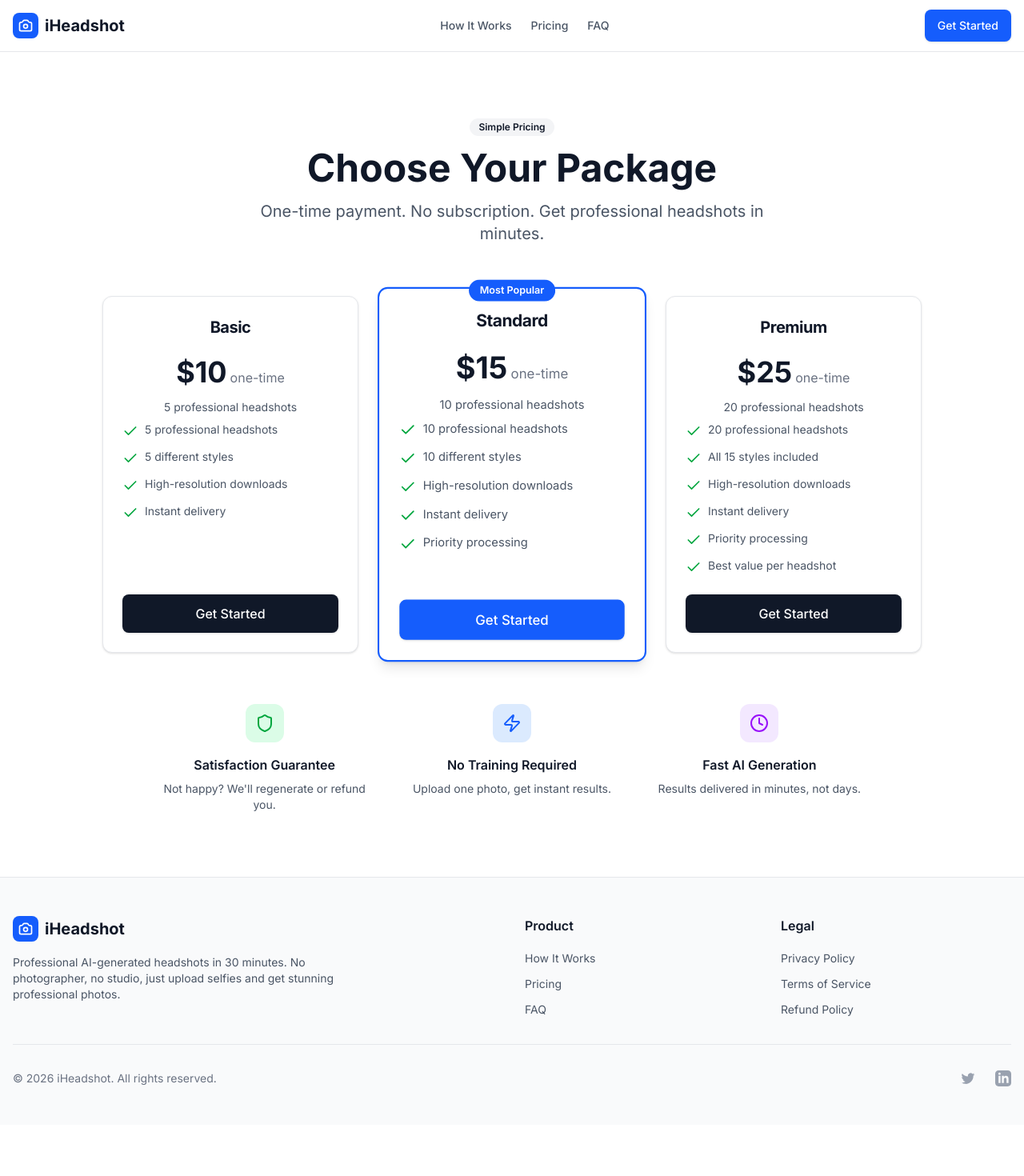
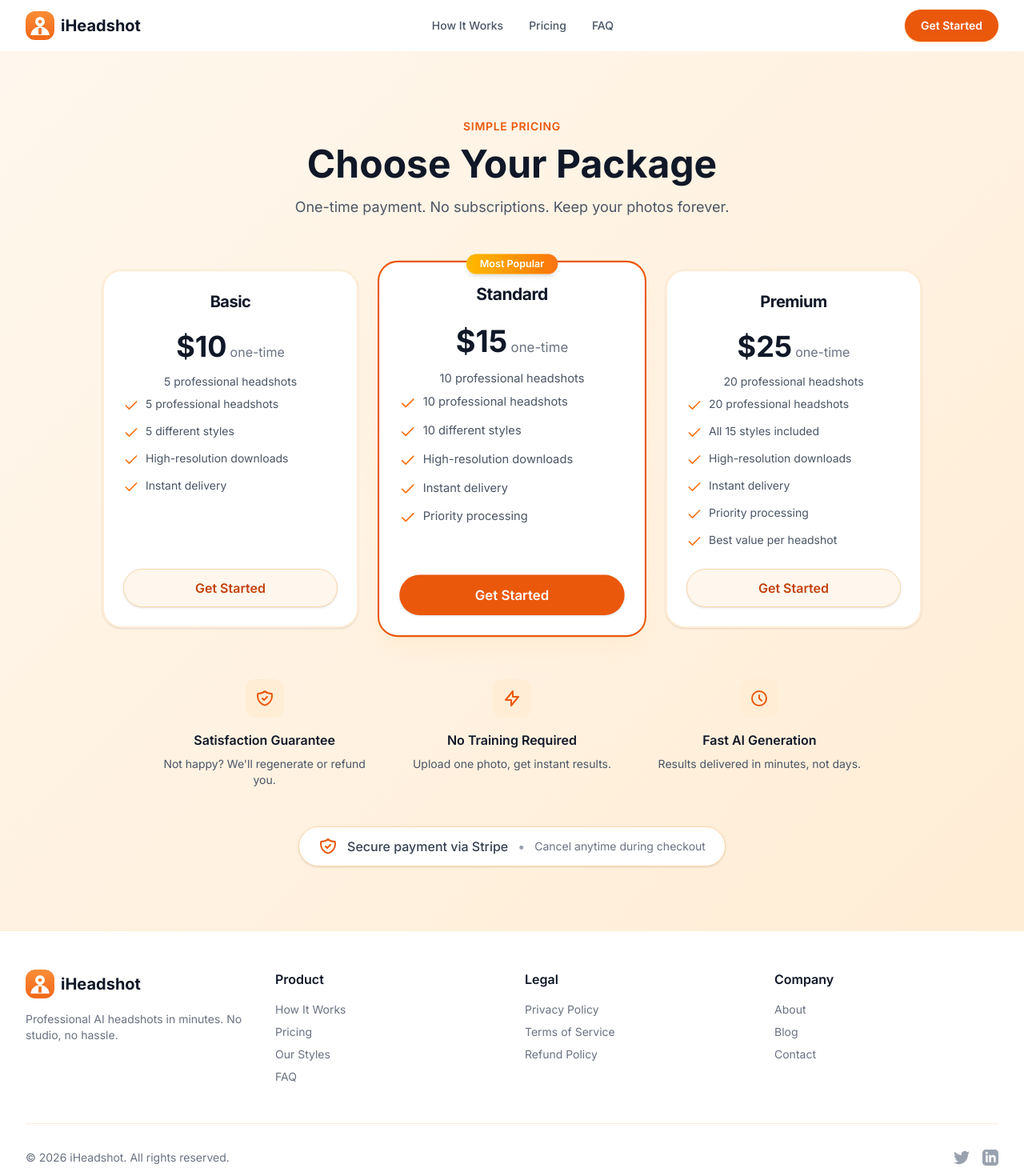
Before and after one commit to aaronpwh33ler/iheadshot, a Next.js app: page /pricing in a window 1280 px wide. Shown: the top 1470 px of the page at 80% size. Before the commit the page ends 1406 px from the top, so only its background shows below. Built offline with nearby package versions, Linux system fonts and the light colour scheme.

Commit message:
Restyle pricing page, header, footer to match orange landing page + add hero images

```diff
--- a/src/app/pricing/page.tsx
+++ b/src/app/pricing/page.tsx
@@ -3,8 +3,6 @@
 import { useState } from "react";
 import { PricingCard } from "@/components/PricingCard";
 import { PRICING_TIERS, type PricingTier } from "@/lib/pricing-config";
-import { Badge } from "@/components/ui/badge";
-import { Shield, Zap, Clock } from "lucide-react";
 
 export default function PricingPage() {
   const [loading, setLoading] = useState<string | null>(null);
@@ -36,18 +34,17 @@ export default function PricingPage() {
   };
 
   return (
-    <div className="py-20">
-      <div className="container mx-auto px-4">
+    <div className="py-20 orange-section min-h-screen">
+      <div className="max-w-7xl mx-auto px-4 sm:px-6 lg:px-8">
         <div className="text-center mb-16">
-          <Badge variant="secondary" className="mb-4">
+          <span className="text-brand-600 font-semibold text-sm uppercase tracking-wider">
             Simple Pricing
-          </Badge>
-          <h1 className="text-4xl md:text-5xl font-bold text-gray-900 mb-4">
+          </span>
+          <h1 className="text-4xl md:text-5xl font-bold text-gray-900 mt-3 mb-4">
             Choose Your Package
           </h1>
-          <p className="text-xl text-gray-600 max-w-2xl mx-auto">
-            One-time payment. No subscription. Get professional headshots in
-            minutes.
+          <p className="text-lg text-gray-600 max-w-2xl mx-auto">
+            One-time payment. No subscriptions. Keep your photos forever.
           </p>
         </div>
 
@@ -72,20 +69,24 @@ export default function PricingPage() {
 
         <div className="grid md:grid-cols-3 gap-8 max-w-4xl mx-auto">
           <div className="text-center">
-            <div className="w-12 h-12 bg-green-100 rounded-xl flex items-center justify-center mx-auto mb-4">
-              <Shield className="h-6 w-6 text-green-600" />
+            <div className="w-12 h-12 bg-brand-100 rounded-xl flex items-center justify-center mx-auto mb-4">
+              <svg className="w-6 h-6 text-brand-600" fill="none" stroke="currentColor" viewBox="0 0 24 24">
+                <path strokeLinecap="round" strokeLinejoin="round" strokeWidth={2} d="M9 12l2 2 4-4m5.618-4.016A11.955 11.955 0 0112 2.944a11.955 11.955 0 01-8.618 3.04A12.02 12.02 0 003 9c0 5.591 3.824 10.29 9 11.622 5.176-1.332 9-6.03 9-11.622 0-1.042-.133-2.052-.382-3.016z" />
+              </svg>
             </div>
             <h3 className="font-semibold text-gray-900 mb-2">
               Satisfaction Guarantee
             </h3>
             <p className="text-sm text-gray-600">
-              Not happy? We'll regenerate or refund you.
+              Not happy? We&apos;ll regenerate or refund you.
             </p>
           </div>
 
           <div className="text-center">
-            <div className="w-12 h-12 bg-blue-100 rounded-xl flex items-center justify-center mx-auto mb-4">
-              <Zap className="h-6 w-6 text-blue-600" />
+            <div className="w-12 h-12 bg-brand-100 rounded-xl flex items-center justify-center mx-auto mb-4">
+              <svg className="w-6 h-6 text-brand-600" fill="none" stroke="currentColor" viewBox="0 0 24 24">
+                <path strokeLinecap="round" strokeLinejoin="round" strokeWidth={2} d="M13 10V3L4 14h7v7l9-11h-7z" />
+              </svg>
             </div>
             <h3 className="font-semibold text-gray-900 mb-2">
               No Training Required
@@ -96,8 +97,10 @@ export default function PricingPage() {
           </div>
 
           <div className="text-center">
-            <div className="w-12 h-12 bg-purple-100 rounded-xl flex items-center justify-center mx-auto mb-4">
-              <Clock className="h-6 w-6 text-purple-600" />
+            <div className="w-12 h-12 bg-brand-100 rounded-xl flex items-center justify-center mx-auto mb-4">
+              <svg className="w-6 h-6 text-brand-600" fill="none" stroke="currentColor" viewBox="0 0 24 24">
+                <path strokeLinecap="round" strokeLinejoin="round" strokeWidth={2} d="M12 8v4l3 3m6-3a9 9 0 11-18 0 9 9 0 0118 0z" />
+              </svg>
             </div>
             <h3 className="font-semibold text-gray-900 mb-2">
               Fast AI Generation
@@ -107,6 +110,17 @@ export default function PricingPage() {
             </p>
           </div>
         </div>
+
+        <div className="text-center mt-12">
+          <div className="inline-flex items-center gap-3 bg-white border border-brand-200 rounded-full px-6 py-3 shadow-sm">
+            <svg className="w-6 h-6 text-brand-600" fill="none" stroke="currentColor" viewBox="0 0 24 24">
+              <path strokeLinecap="round" strokeLinejoin="round" strokeWidth={2} d="M9 12l2 2 4-4m5.618-4.016A11.955 11.955 0 0112 2.944a11.955 11.955 0 01-8.618 3.04A12.02 12.02 0 003 9c0 5.591 3.824 10.29 9 11.622 5.176-1.332 9-6.03 9-11.622 0-1.042-.133-2.052-.382-3.016z" />
+            </svg>
+            <span className="text-gray-700 font-medium">Secure payment via Stripe</span>
+            <span className="text-gray-400">•</span>
+            <span className="text-gray-500 text-sm">Cancel anytime during checkout</span>
+          </div>
+        </div>
       </div>
     </div>
   );
--- a/src/components/Footer.tsx
+++ b/src/components/Footer.tsx
@@ -2,64 +2,39 @@ import Link from "next/link";
 
 export function Footer() {
   return (
-    <footer className="border-t border-gray-200 bg-gray-50">
-      <div className="container mx-auto px-4 py-12">
+    <footer className="bg-white border-t border-brand-100 py-12">
+      <div className="max-w-7xl mx-auto px-4 sm:px-6 lg:px-8">
         <div className="grid grid-cols-1 md:grid-cols-4 gap-8">
-          <div className="col-span-1 md:col-span-2">
-            <Link href="/" className="flex items-center space-x-2 mb-4">
-              <div className="flex h-8 w-8 items-center justify-center rounded-lg bg-blue-600">
-                <svg
-                  className="h-5 w-5 text-white"
-                  fill="none"
-                  stroke="currentColor"
-                  viewBox="0 0 24 24"
-                >
-                  <path
-                    strokeLinecap="round"
-                    strokeLinejoin="round"
-                    strokeWidth={2}
-                    d="M3 9a2 2 0 012-2h.93a2 2 0 001.664-.89l.812-1.22A2 2 0 0110.07 4h3.86a2 2 0 011.664.89l.812 1.22A2 2 0 0018.07 7H19a2 2 0 012 2v9a2 2 0 01-2 2H5a2 2 0 01-2-2V9z"
-                  />
-                  <path
-                    strokeLinecap="round"
-                    strokeLinejoin="round"
-                    strokeWidth={2}
-                    d="M15 13a3 3 0 11-6 0 3 3 0 016 0z"
-                  />
-                </svg>
-              </div>
+          <div>
+            <Link href="/" className="flex items-center gap-2 mb-4">
+              <img src="/logo/logo-white-on-orange.png" alt="iHeadshot logo" className="w-9 h-9 rounded-xl" />
               <span className="text-xl font-bold text-gray-900">iHeadshot</span>
             </Link>
-            <p className="text-gray-600 text-sm max-w-md">
-              Professional AI-generated headshots in 30 minutes. No photographer,
-              no studio, just upload selfies and get stunning professional photos.
+            <p className="text-gray-500 text-sm">
+              Professional AI headshots in minutes. No studio, no hassle.
             </p>
           </div>
 
           <div>
-            <h3 className="font-semibold text-gray-900 mb-4">Product</h3>
-            <ul className="space-y-2">
+            <h4 className="font-semibold text-gray-900 mb-4">Product</h4>
+            <ul className="space-y-2 text-sm text-gray-500">
               <li>
-                <Link
-                  href="/#how-it-works"
-                  className="text-sm text-gray-600 hover:text-gray-900 transition-colors"
-                >
+                <Link href="/#how-it-works" className="hover:text-brand-600 transition-colors">
                   How It Works
                 </Link>
               </li>
               <li>
-                <Link
-                  href="/pricing"
-                  className="text-sm text-gray-600 hover:text-gray-900 transition-colors"
-                >
+                <Link href="/pricing" className="hover:text-brand-600 transition-colors">
                   Pricing
                 </Link>
               </li>
               <li>
-                <Link
-                  href="/#faq"
-                  className="text-sm text-gray-600 hover:text-gray-900 transition-colors"
-                >
+                <Link href="/#examples" className="hover:text-brand-600 transition-colors">
+                  Our Styles
+                </Link>
+              </li>
+              <li>
+                <Link href="/#faq" className="hover:text-brand-600 transition-colors">
                   FAQ
                 </Link>
               </li>
@@ -67,57 +42,63 @@ export function Footer() {
           </div>
 
           <div>
-            <h3 className="font-semibold text-gray-900 mb-4">Legal</h3>
-            <ul className="space-y-2">
+            <h4 className="font-semibold text-gray-900 mb-4">Legal</h4>
+            <ul className="space-y-2 text-sm text-gray-500">
               <li>
-                <Link
-                  href="/privacy"
-                  className="text-sm text-gray-600 hover:text-gray-900 transition-colors"
-                >
+                <Link href="/privacy" className="hover:text-brand-600 transition-colors">
                   Privacy Policy
                 </Link>
               </li>
               <li>
-                <Link
-                  href="/terms"
-                  className="text-sm text-gray-600 hover:text-gray-900 transition-colors"
-                >
+                <Link href="/terms" className="hover:text-brand-600 transition-colors">
                   Terms of Service
                 </Link>
               </li>
               <li>
-                <Link
-                  href="/refund"
-                  className="text-sm text-gray-600 hover:text-gray-900 transition-colors"
-                >
+                <Link href="/refund" className="hover:text-brand-600 transition-colors">
                   Refund Policy
                 </Link>
               </li>
             </ul>
           </div>
+
+          <div>
+            <h4 className="font-semibold text-gray-900 mb-4">Company</h4>
+            <ul className="space-y-2 text-sm text-gray-500">
+              <li>
+                <a href="#" className="hover:text-brand-600 transition-colors">About</a>
+              </li>
+              <li>
+                <a href="#" className="hover:text-brand-600 transition-colors">Blog</a>
+              </li>
+              <li>
+                <a href="#" className="hover:text-brand-600 transition-colors">Contact</a>
+              </li>
+            </ul>
+          </div>
         </div>
 
-        <div className="border-t border-gray-200 mt-8 pt-8 flex flex-col md:flex-row justify-between items-center">
+        <div className="border-t border-brand-100 mt-12 pt-8 flex flex-col sm:flex-row items-center justify-between gap-4">
           <p className="text-sm text-gray-500">
             &copy; {new Date().getFullYear()} iHeadshot. All rights reserved.
           </p>
-          <div className="flex space-x-6 mt-4 md:mt-0">
+          <div className="flex gap-4">
             <a
               href="https://twitter.com"
               target="_blank"
               rel="noopener noreferrer"
-              className="text-gray-400 hover:text-gray-600 transition-colors"
+              className="text-gray-400 hover:text-brand-500 transition-colors"
             >
               <span className="sr-only">Twitter</span>
               <svg className="h-5 w-5" fill="currentColor" viewBox="0 0 24 24">
-                <path d="M8.29 20.251c7.547 0 11.675-6.253 11.675-11.675 0-.178 0-.355-.012-.53A8.348 8.348 0 0022 5.92a8.19 8.19 0 01-2.357.646 4.118 4.118 0 001.804-2.27 8.224 8.224 0 01-2.605.996 4.107 4.107 0 00-6.993 3.743 11.65 11.65 0 01-8.457-4.287 4.106 4.106 0 001.27 5.477A4.072 4.072 0 012.8 9.713v.052a4.105 4.105 0 003.292 4.022 4.095 4.095 0 01-1.853.07 4.108 4.108 0 003.834 2.85A8.233 8.233 0 012 18.407a11.616 11.616 0 006.29 1.84" />
+                <path d="M24 4.557c-.883.392-1.832.656-2.828.775 1.017-.609 1.798-1.574 2.165-2.724-.951.564-2.005.974-3.127 1.195-.897-.957-2.178-1.555-3.594-1.555-3.179 0-5.515 2.966-4.797 6.045-4.091-.205-7.719-2.165-10.148-5.144-1.29 2.213-.669 5.108 1.523 6.574-.806-.026-1.566-.247-2.229-.616-.054 2.281 1.581 4.415 3.949 4.89-.693.188-1.452.232-2.224.084.626 1.956 2.444 3.379 4.6 3.419-2.07 1.623-4.678 2.348-7.29 2.04 2.179 1.397 4.768 2.212 7.548 2.212 9.142 0 14.307-7.721 13.995-14.646.962-.695 1.797-1.562 2.457-2.549z" />
               </svg>
             </a>
             <a
               href="https://linkedin.com"
               target="_blank"
               rel="noopener noreferrer"
-              className="text-gray-400 hover:text-gray-600 transition-colors"
+              className="text-gray-400 hover:text-brand-500 transition-colors"
             >
               <span className="sr-only">LinkedIn</span>
               <svg className="h-5 w-5" fill="currentColor" viewBox="0 0 24 24">
--- a/src/components/Header.tsx
+++ b/src/components/Header.tsx
@@ -1,62 +1,44 @@
 "use client";
 
 import Link from "next/link";
-import { Button } from "@/components/ui/button";
 
 export function Header() {
   return (
-    <header className="sticky top-0 z-50 w-full border-b border-gray-200 bg-white/95 backdrop-blur supports-[backdrop-filter]:bg-white/60">
-      <div className="container mx-auto flex h-16 items-center justify-between px-4">
-        <Link href="/" className="flex items-center space-x-2">
-          <div className="flex h-8 w-8 items-center justify-center rounded-lg bg-blue-600">
-            <svg
-              className="h-5 w-5 text-white"
-              fill="none"
-              stroke="currentColor"
-              viewBox="0 0 24 24"
-            >
-              <path
-                strokeLinecap="round"
-                strokeLinejoin="round"
-                strokeWidth={2}
-                d="M3 9a2 2 0 012-2h.93a2 2 0 001.664-.89l.812-1.22A2 2 0 0110.07 4h3.86a2 2 0 011.664.89l.812 1.22A2 2 0 0018.07 7H19a2 2 0 012 2v9a2 2 0 01-2 2H5a2 2 0 01-2-2V9z"
-              />
-              <path
-                strokeLinecap="round"
-                strokeLinejoin="round"
-                strokeWidth={2}
-                d="M15 13a3 3 0 11-6 0 3 3 0 016 0z"
-              />
-            </svg>
-          </div>
+    <header className="sticky top-0 z-50 w-full bg-white/80 backdrop-blur-lg border-b border-brand-100/50">
+      <div className="max-w-7xl mx-auto flex h-16 items-center justify-between px-4 sm:px-6 lg:px-8">
+        <Link href="/" className="flex items-center gap-2">
+          <img src="/logo/logo-white-on-orange.png" alt="iHeadshot logo" className="w-9 h-9 rounded-xl" />
           <span className="text-xl font-bold text-gray-900">iHeadshot</span>
         </Link>
 
-        <nav className="hidden md:flex items-center space-x-6">
+        <nav className="hidden md:flex items-center gap-8">
           <Link
             href="/#how-it-works"
-            className="text-sm font-medium text-gray-600 hover:text-gray-900 transition-colors"
+            className="text-sm font-medium text-gray-600 hover:text-brand-600 transition-colors"
           >
             How It Works
           </Link>
           <Link
             href="/pricing"
-            className="text-sm font-medium text-gray-600 hover:text-gray-900 transition-colors"
+            className="text-sm font-medium text-gray-600 hover:text-brand-600 transition-colors"
           >
             Pricing
           </Link>
           <Link
             href="/#faq"
-            className="text-sm font-medium text-gray-600 hover:text-gray-900 transition-colors"
+            className="text-sm font-medium text-gray-600 hover:text-brand-600 transition-colors"
           >
             FAQ
           </Link>
         </nav>
 
-        <div className="flex items-center space-x-4">
-          <Button asChild>
-            <Link href="/pricing">Get Started</Link>
-          </Button>
+        <div className="flex items-center gap-3">
+          <Link
+            href="/pricing"
+            className="bg-brand-600 text-white px-5 py-2.5 rounded-full text-sm font-semibold hover:bg-brand-700 transition-colors shadow-sm shadow-brand-200"
+          >
+            Get Started
+          </Link>
         </div>
       </div>
     </header>
--- a/src/components/PricingCard.tsx
+++ b/src/components/PricingCard.tsx
@@ -28,15 +28,15 @@ export function PricingCard({
 }: PricingCardProps) {
   return (
     <Card
-      className={`relative flex flex-col ${
+      className={`relative flex flex-col rounded-3xl ${
         popular
-          ? "border-2 border-blue-600 shadow-lg scale-105"
-          : "border border-gray-200"
+          ? "border-2 border-brand-600 shadow-xl shadow-brand-100 scale-105"
+          : "border-2 border-brand-100"
       }`}
     >
       {popular && (
         <div className="absolute -top-3 left-1/2 -translate-x-1/2">
-          <Badge className="bg-blue-600 text-white px-3 py-1">
+          <Badge className="bg-gradient-to-r from-amber-400 to-brand-500 text-white px-4 py-1 border-0 shadow-md">
             Most Popular
           </Badge>
         </div>
@@ -59,7 +59,7 @@ export function PricingCard({
         <ul className="space-y-3 flex-1">
           {features.map((feature, index) => (
             <li key={index} className="flex items-start gap-2">
-              <Check className="h-5 w-5 text-green-600 flex-shrink-0 mt-0.5" />
+              <Check className="h-5 w-5 text-brand-500 flex-shrink-0 mt-0.5" />
               <span className="text-sm text-gray-600">{feature}</span>
             </li>
           ))}
@@ -69,10 +69,10 @@ export function PricingCard({
           onClick={() => onSelect(tier)}
           disabled={loading}
           size="lg"
-          className={`w-full mt-6 ${
+          className={`w-full mt-6 rounded-full font-semibold ${
             popular
-              ? "bg-blue-600 hover:bg-blue-700"
-              : "bg-gray-900 hover:bg-gray-800"
+              ? "bg-brand-600 hover:bg-brand-700 text-white"
+              : "bg-brand-50 hover:bg-brand-100 text-brand-700 border border-brand-200"
           }`}
         >
           {loading ? "Processing..." : "Get Started"}
```
